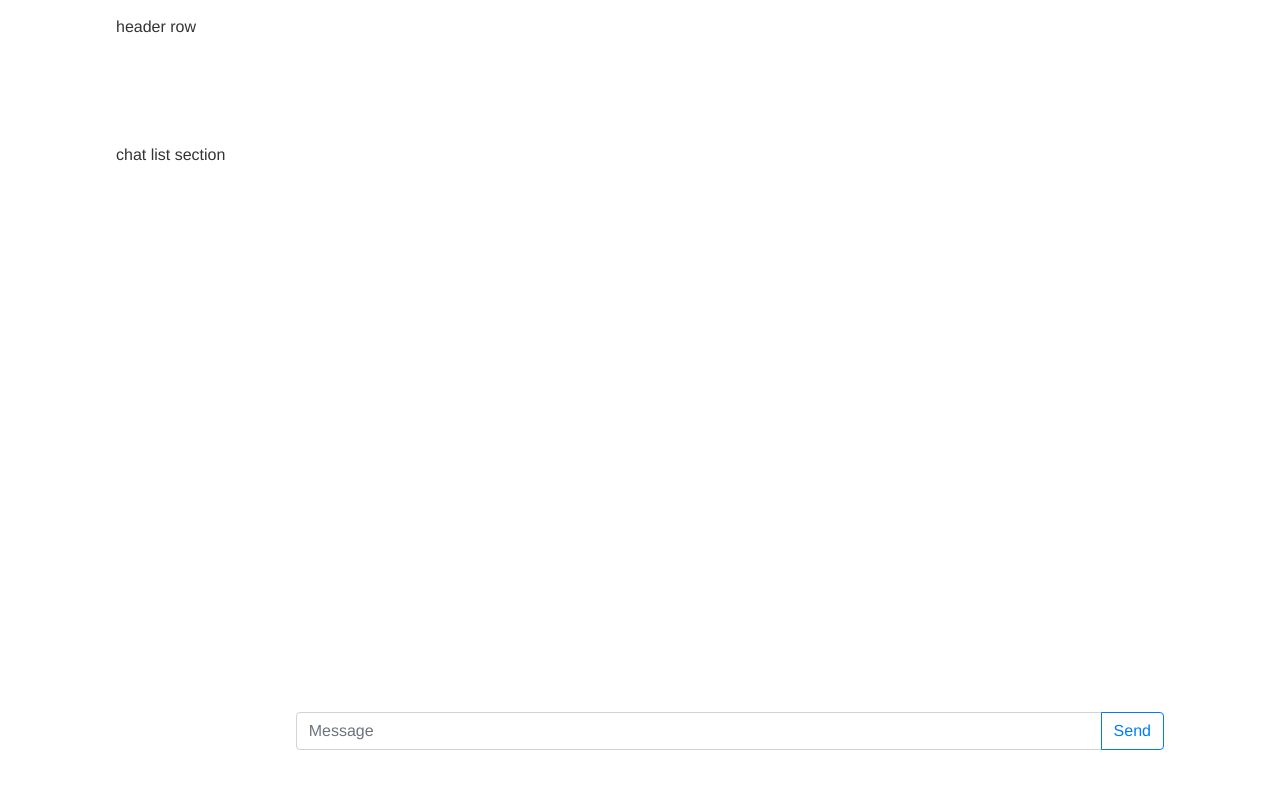
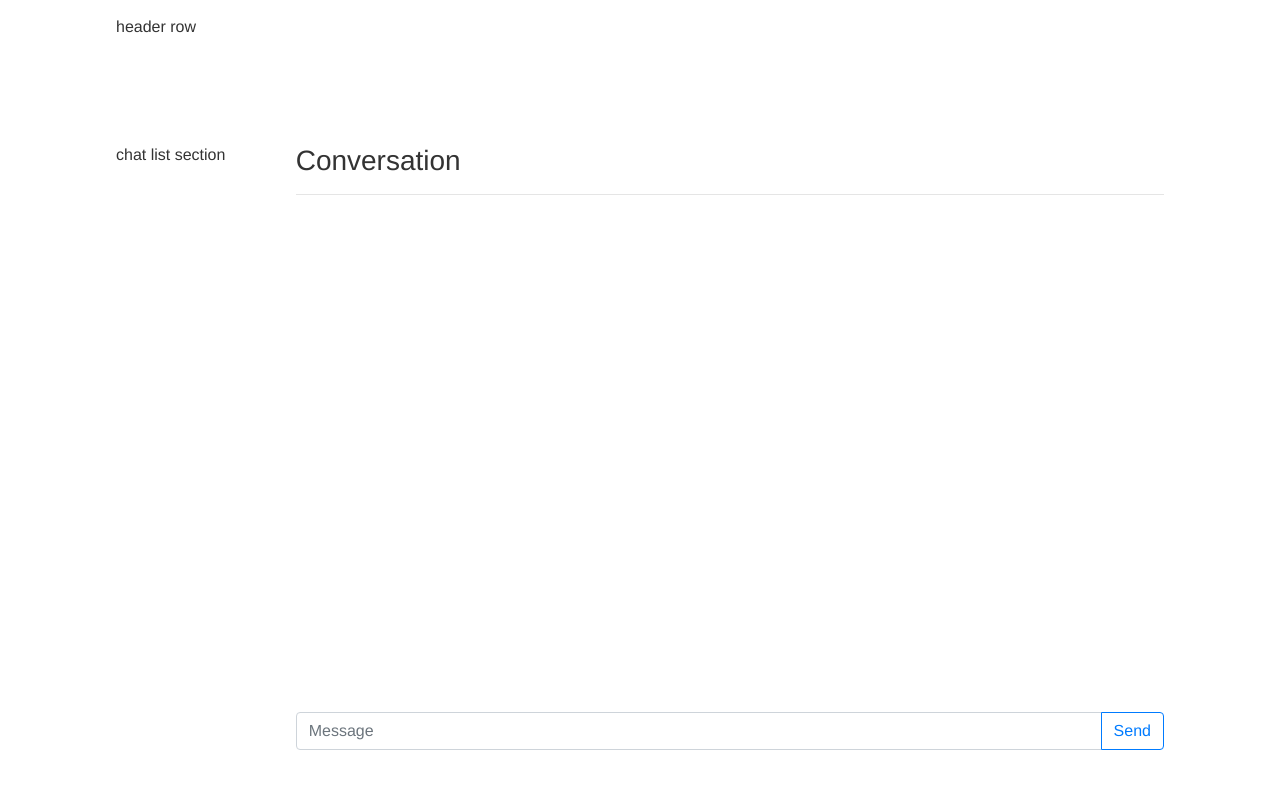
Before and after one commit to MVishukumar/Chat-App, a website: page public/conversation.html in a window 1280 px wide. Drawn offline with nearby package versions, Linux system fonts and the light colour scheme; no server answers.

Commit message:
Fixed few more issues

```diff
--- a/public/conversation.html
+++ b/public/conversation.html
@@ -46,8 +46,13 @@
 				<br />
 			</div>
 			<div class="row section-2 p-2 m-2 overflow-auto" id="thisScrolls">
-				<div id="sidebar" class="col-2">chat list section</div>
-				<div id="messages" class="col-10"></div>
+				<div id="sidebar" class="col-md-2 col-lg-2 col-sm-12 col-xs-12">
+					chat list section
+				</div>
+				<div id="messages" class="col-10 col-lg-10 col-sm-12 col-xs-12">
+					<h3>Conversation</h3>
+					<hr class="my-3" />
+				</div>
 			</div>
 			<div
 				class="row section-3 justify-content-around align-items-around p-2 m-2"
```
